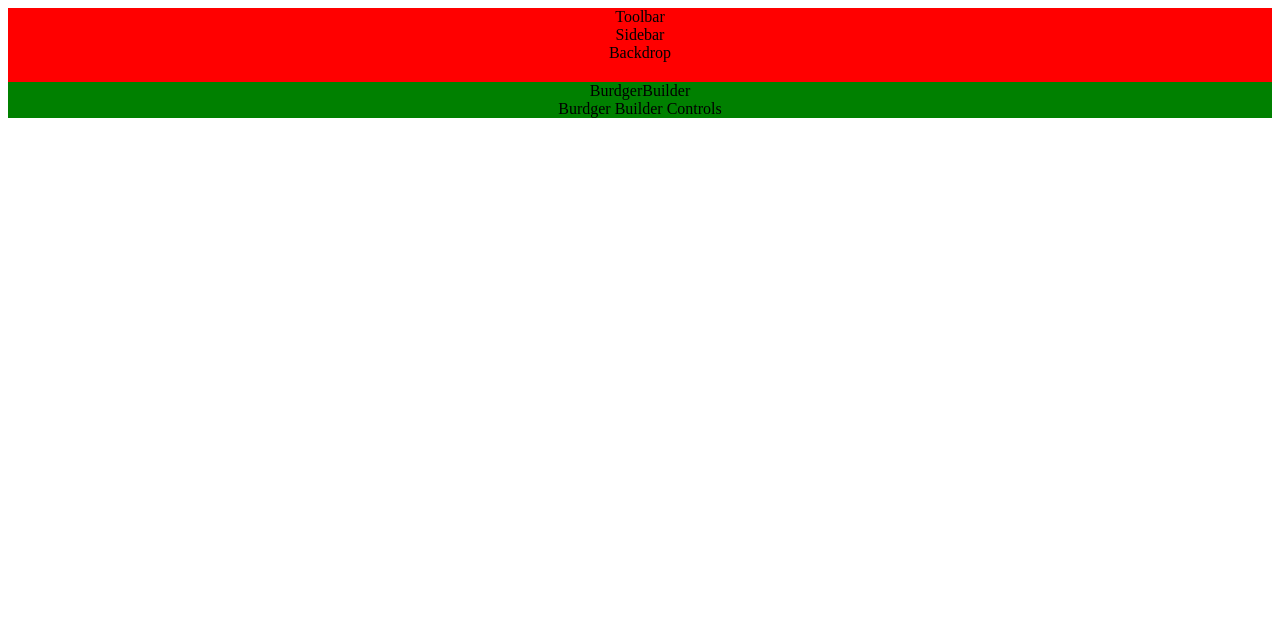
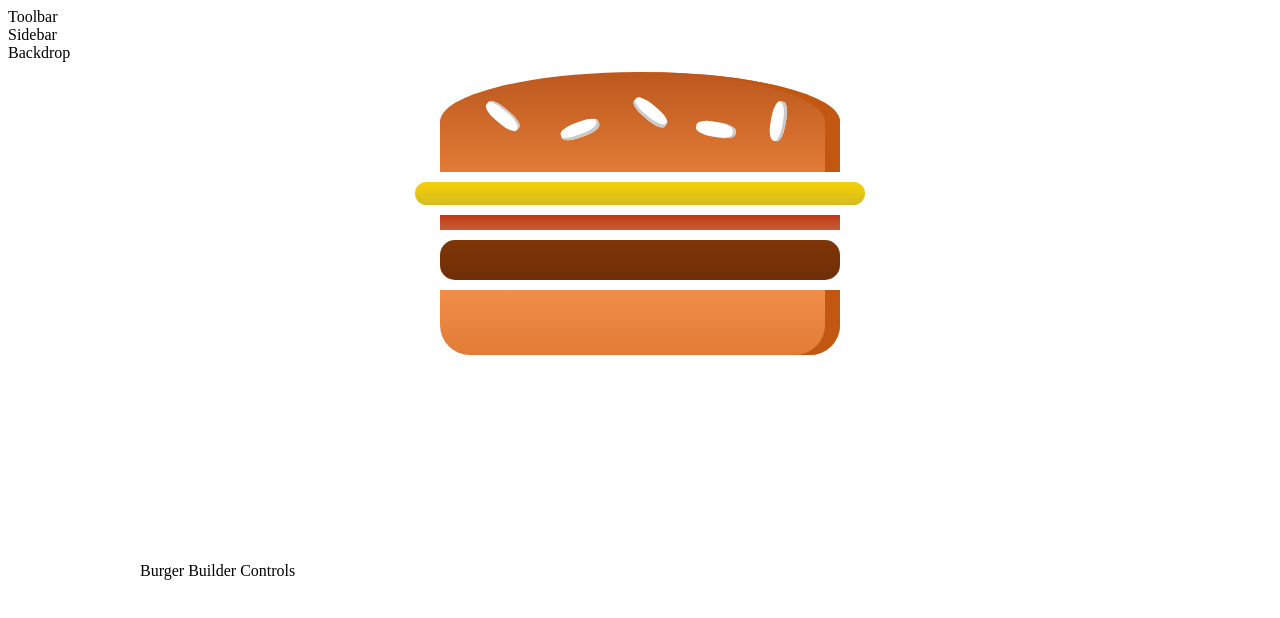
Before and after one commit to OlegShynkarenko/BB_project, a React (Create React App) app: page / in a window 1280 px wide. Shown: the top 618 px of the page. Built offline with nearby package versions, Linux system fonts and the light colour scheme.

Commit message:
create burgerIngredients component

```diff
--- a/package.json
+++ b/package.json
@@ -6,6 +6,7 @@
     "@atlaskit/css-reset": "^5.0.5",
     "@emotion/core": "^10.0.15",
     "babel-plugin-emotion": "^10.0.15",
+    "prop-types": "^15.7.2",
     "react": "^16.8.6",
     "react-dom": "^16.8.6",
     "react-scripts": "3.0.1"
--- a/src/App/App.js
+++ b/src/App/App.js
@@ -1,14 +1,11 @@
 import React from 'react';
-/** @jsx jsx */
-import { css, jsx } from '@emotion/core';
 
-import styles from './AppStyles'
 import Layout from '../components/Layout/Layout'
 import { BurgerBuilder } from "../containers/BurgerBuilder/BurgerBuilder";
 
 function App() {
   return (
-    <div className="app" css={styles}>
+    <div>
       <Layout>
         <BurgerBuilder/>
       </Layout>
--- a/src/App/AppStyles.js
+++ /dev/null
@@ -1,9 +0,0 @@
-import { css } from '@emotion/core';
-
-const appStyles = css`
-  background: red;
-  margin: 0 auto;
-  text-align: center;
-`;
-
-export default appStyles;
--- a/src/components/Burger/Burger.js
+++ b/src/components/Burger/Burger.js
@@ -1,13 +1,18 @@
-import { css } from '@emotion/core';
-const burgerIngridientsStyles = css`
-   breadBottom: {
-    height: 13%;
-    width: 80%;
-    background: linear-gradient(#F08E4A, #e27b36);
-    border-radius: 0 0 30px 30px;
-    box-shadow: inset -15px 0 #c15711;
-    margin: 2% auto;
-  }
-`;
+/** @jsx jsx */
+import { css, jsx } from '@emotion/core';
+import React from 'react';
 
-export default burgerIngridientsStyles;
+import { BurgerIngredients } from "../BurgerIngridients/BurgerIngredients";
+import burgerContainerStyles from "./BurgerContainerStyles";
+
+export const Burger = ( props ) => {
+  return (
+    <div css={burgerContainerStyles}>
+      <BurgerIngredients type='bread-top'/>
+      <BurgerIngredients type='cheese'/>
+      <BurgerIngredients type='bacon'/>
+      <BurgerIngredients type='meat'/>
+      <BurgerIngredients type='bread-bottom'/>
+    </div>
+  )
+};
--- /dev/null
+++ b/src/components/Burger/BurgerContainerStyles.js
@@ -0,0 +1,15 @@
+const burgerContainerStyles = {
+  width: '50%',
+  margin: '0 auto',
+  height: 500,
+  overflow: 'auto',
+  textAlign: 'center',
+  fontWeight: 'bold',
+  fontSize: '1.2rem',
+  '@media (max-width: 700px)': {
+    width: 350,
+    height: 400,
+  },
+};
+
+export default burgerContainerStyles;
--- a/src/components/BurgerIngridients/BurgerIngredients.js
+++ b/src/components/BurgerIngridients/BurgerIngredients.js
@@ -1,18 +1,21 @@
-import React from 'react';
+import React, {Component} from 'react';
+import PropTypes from 'prop-types';
 /** @jsx jsx */
-import { css, jsx } from '@emotion/core';
+import { jsx } from '@emotion/core';
 
 import burgerIngredientsStyles from "./BurgerIngredientsStyles";
 
-const burgerIngredients = (props ) => {
-  let ingridients = null;
+export class BurgerIngredients extends Component {
 
-  switch (props.ingridients) {
+  handleIngredientsRender = (ingredientsType) => {
+    let ingredients = null;
+
+    switch (ingredientsType) {
       case ('bread-bottom'):
-      ingridients = <div css={burgerIngredientsStyles.breadBottom}/>
+        ingredients = <div css={burgerIngredientsStyles.breadBottom}/>
         break;
       case ('bread-top'):
-      ingridients = (
+        ingredients = (
             <div css={burgerIngredientsStyles.breadTop}>
               <div css={burgerIngredientsStyles.seeds1}/>
               <div css={burgerIngredientsStyles.seeds2}/>
@@ -20,22 +23,28 @@ const burgerIngredients = (props ) => {
         );
         break;
       case ('meat'):
-      ingridients = <div css={burgerIngredientsStyles.meat}/>
+        ingredients = <div css={burgerIngredientsStyles.meat}/>
         break;
       case ('cheese'):
-      ingridients = <div css={burgerIngredientsStyles.cheese}/>
+        ingredients = <div css={burgerIngredientsStyles.cheese}/>
         break;
       case ('salad'):
-      ingridients = <div css={burgerIngredientsStyles.salad}/>
+        ingredients = <div css={burgerIngredientsStyles.salad}/>
         break;
       case ('bacon'):
-      ingridients = <div css={burgerIngredientsStyles.bacon}/>
+        ingredients = <div css={burgerIngredientsStyles.bacon}/>
         break;
       default:
-      ingridients = null;
+        ingredients = null;
     }
-
-  return ingridients;
+    return ingredients;
   };
 
-export default burgerIngredients;
+  render() {
+    return this.handleIngredientsRender(this.props.type)
+  }
+};
+
+BurgerIngredients.propTypes = {
+  type: PropTypes.string.isRequired,
+}
--- a/src/components/BurgerIngridients/BurgerIngredientsStyles.js
+++ b/src/components/BurgerIngridients/BurgerIngredientsStyles.js
@@ -3,8 +3,8 @@ const burgerIngredientsStyles = {
     height: '13%',
     width: '80%',
     background: 'linear-gradient(#F08E4A, #e27b36)',
-    borderRadius: '0 0 30 30',
-    boxShadow: 'inset -15 0 #c15711',
+    borderRadius: '0 0 30px 30px',
+    boxShadow: 'inset -15px 0 #c15711',
     margin: '2% auto'
   },
   breadTop: {
@@ -12,7 +12,7 @@ const burgerIngredientsStyles = {
     width: '80%',
     background: 'linear-gradient(#bc581e, #e27b36)',
     borderRadius: '50% 50% 0 0',
-    boxShadow: 'inset -15 0 #c15711',
+    boxShadow: 'inset -15px 0 #c15711',
     margin: '2% auto',
     position: 'relative'
   },
@@ -25,9 +25,9 @@ const burgerIngredientsStyles = {
     top: '50%',
     borderRadius: '40%',
     transform: 'rotate(-20deg)',
-    boxShadow: 'inset -2 -3 #c9c9c9',
+    boxShadow: 'inset -2px -3px #c9c9c9',
     '&::after': {
-      content: "",
+      content: '""',
       width: '100%',
       height: '100%',
       position: 'absolute',
@@ -36,10 +36,10 @@ const burgerIngredientsStyles = {
       top: '-260%',
       borderRadius: '40%',
       transform: 'rotate(60deg)',
-      boxShadow: 'inset -1 2 #c9c9c9'
+      boxShadow: 'inset -1px 2px #c9c9c9'
     },
     '&::before': {
-      content: "",
+      content: '""',
       width: '100%',
       height: '100%',
       position: 'absolute',
@@ -48,7 +48,7 @@ const burgerIngredientsStyles = {
       top: '50%',
       borderRadius: '40%',
       transform: 'rotate(60deg)',
-      boxShadow: 'inset -1 -3 #c9c9c9'
+      boxShadow: 'inset -1px -3px #c9c9c9'
     }
   },
   seeds2: {
@@ -60,9 +60,9 @@ const burgerIngredientsStyles = {
     top: '50%',
     borderRadius: '40%',
     transform: 'rotate(10deg)',
-    boxShadow: 'inset -3 0 #c9c9c9',
+    boxShadow: 'inset -3px 0 #c9c9c9',
     '&::before': {
-      content: "",
+      content: '""',
       width: '100%',
       height: '100%',
       position: 'absolute',
@@ -71,7 +71,7 @@ const burgerIngredientsStyles = {
       top: '-130%',
       borderRadius: '40%',
       transform: 'rotate(90deg)',
-      boxShadow: 'inset 1 3 #c9c9c9'
+      boxShadow: 'inset 1px 3px #c9c9c9'
     }
   },
   meat: {
--- a/src/components/Layout/LayoutStyles.js
+++ b/src/components/Layout/LayoutStyles.js
@@ -1,7 +1,8 @@
 const layoutStyles = {
   '.main-content-block': {
-    background: 'green',
     marginTop: 20,
+    maxWidth: '1000px',
+    margin: '0 auto',
   }
 };
 
--- a/src/containers/BurgerBuilder/BurgerBuilder.js
+++ b/src/containers/BurgerBuilder/BurgerBuilder.js
@@ -1,11 +1,13 @@
 import React, {Component} from 'react';
+
+import { Burger } from "../../components/Burger/Burger";
 
 export class BurgerBuilder extends Component {
   render() {
     return (
         <>
-          <div>BurdgerBuilder</div>
-          <div>Burdger Builder Controls</div>
+          <Burger />
+          <div>Burger Builder Controls</div>
         </>
     )
   }
```
Lines whose indentation alone changed are shown as unchanged.
